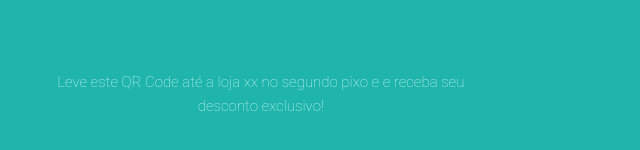
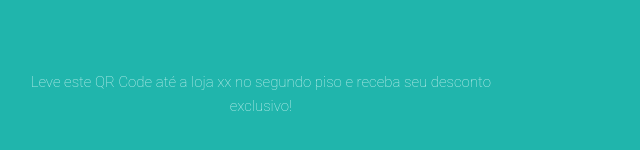
Before and after one commit to clucasalcantara/universe-skyfii, a plain HTML site: page qrcode.html in a window 1280 px wide. Shown: the part 362-512 px from the top of the page, 168-808 px from the left. Drawn offline with Linux system fonts and the light colour scheme.

Commit message:
Ajuste no texto

```diff
--- a/qrcode.html
+++ b/qrcode.html
@@ -48,7 +48,7 @@
     <div class="row">
       <img class="mw8-logo-qr" src='images/mw8_logo.png'/>
       <div class="one-half column" style="margin-top: 10%">
-        <p class="promo-information-final">Leve este QR Code até a loja xx no segundo pixo e e receba seu desconto exclusivo!</p>
+        <p class="promo-information-final">Leve este QR Code até a loja xx no segundo piso e receba seu desconto exclusivo!</p>
       </div>
       <div class="qr-code-render">
           <img id="qrcode" class="qrcode" />
```
